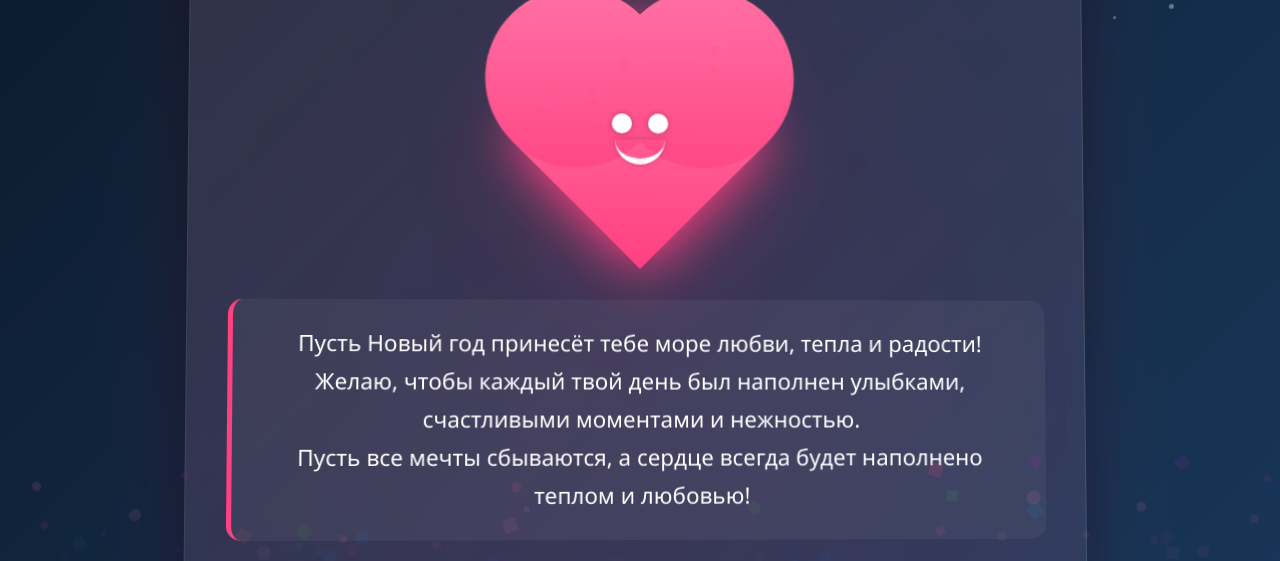
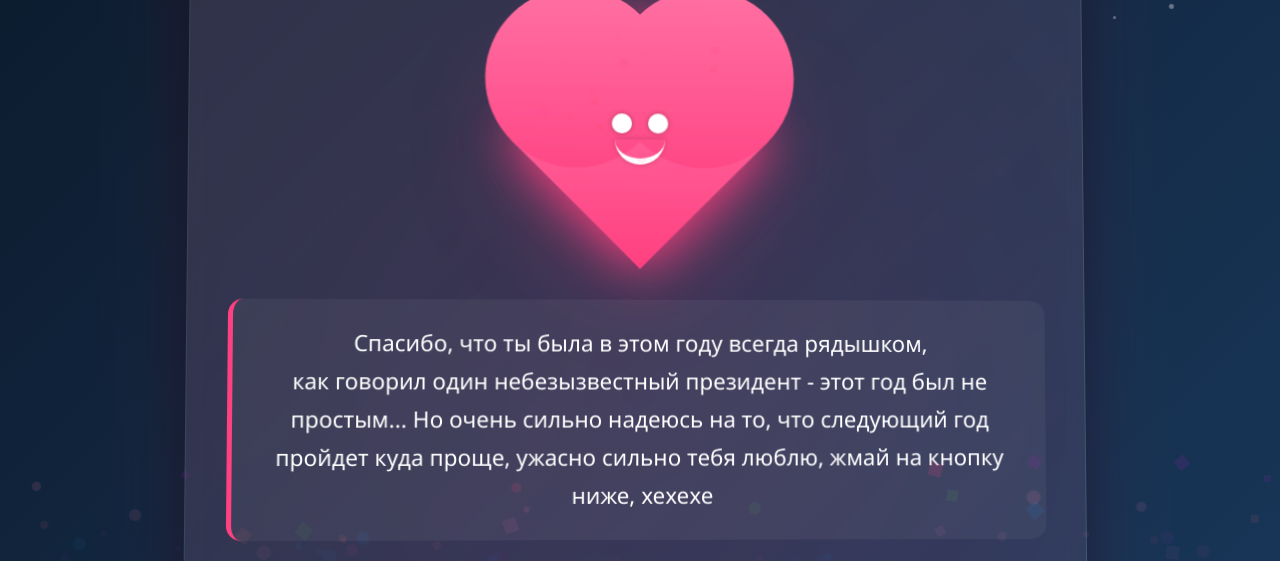
Before and after one commit to h0rvs/newYear, a plain HTML site: page index.html in a window 1280 px wide. Shown: the part 164-725 px from the top of the page. Drawn offline with Linux system fonts and the light colour scheme.

Commit message:
change message

```diff
--- a/index.html
+++ b/index.html
@@ -514,9 +514,10 @@
             </div>
 
             <div class="message">
-                Пусть Новый год принесёт тебе море любви, тепла и радости!<br>
-                Желаю, чтобы каждый твой день был наполнен улыбками, счастливыми моментами и нежностью.<br>
-                Пусть все мечты сбываются, а сердце всегда будет наполнено теплом и любовью!
+                Спасибо, что ты была в этом году всегда рядышком,<br>
+                как говорил один небезызвестный президент - этот год был не простым...
+                Но очень сильно надеюсь на то, что следующий год пройдет куда проще,
+                ужасно сильно тебя люблю, жмай на кнопку ниже, хехехе
             </div>
 
             <div class="decorations">
@@ -741,4 +742,5 @@
         });
     </script>
 </body>
+
 </html>
```
